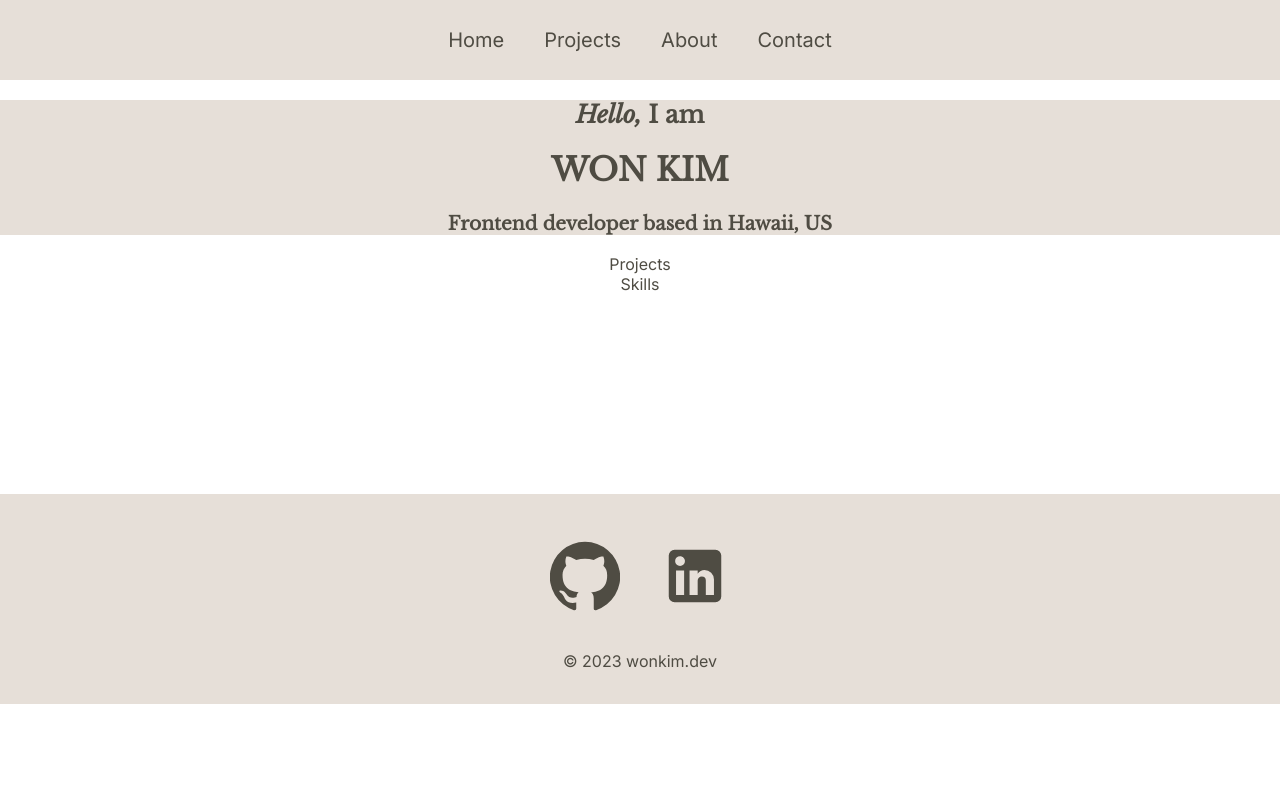
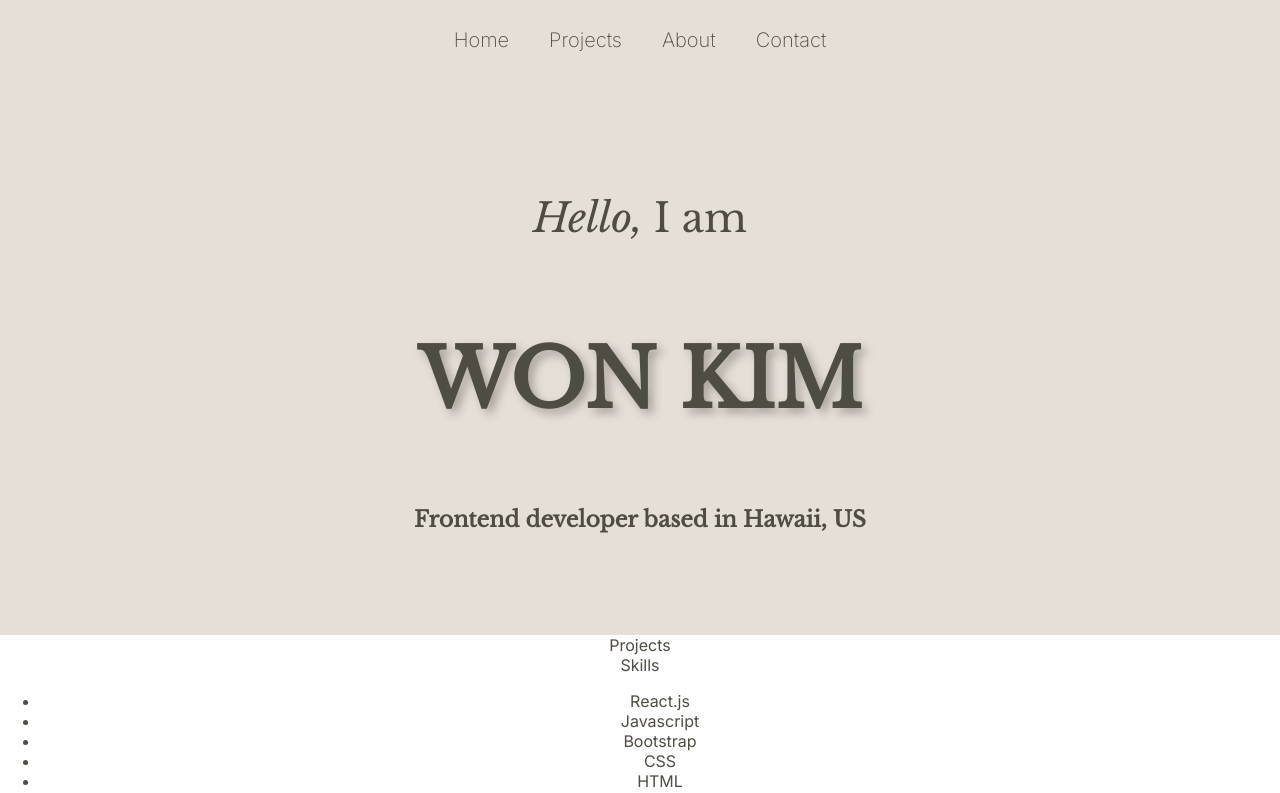
Before and after one commit to kimwk730/reactPortfolio, a React (Create React App) app: page / in a window 1280 px wide. Shown: the top 793 px of the page. Built offline with nearby package versions, Linux system fonts and the light colour scheme; the HTML template or start-up script is replaced by a standard one.

Commit message:
homepage hero styled

```diff
--- a/src/pages/Home.js
+++ b/src/pages/Home.js
@@ -14,6 +14,15 @@ function Home() {
 			<main>
 				<div>Projects</div>
 				<div>Skills</div>
+				<ul>
+					<li>React.js</li>
+					<li>Javascript</li>
+					<li>Bootstrap</li>
+					<li>CSS</li>
+					<li>HTML</li>
+					<li>Figma</li>
+					<li>SEO</li>
+				</ul>
 			</main>
 		</div>
 	);
--- a/src/styles/Home.css
+++ b/src/styles/Home.css
@@ -1,5 +1,28 @@
+.home {
+	width: 100%;
+	align-items: center;
+}
 .hero {
+	width: 100%;
+	height: calc(100vh-80px);
+	display: flex;
+	flex-direction: column;
+	justify-content: center;
+	align-items: center;
+	text-align: center;
+	background: var(--beige);
 	font-family: var(--accentFont);
-	background: var(--beige);
+	padding: 80px 0;
 	margin: 0;
 }
+.hero h1 {
+	font-size: 80px;
+	text-shadow: 5px 5px 10px rgba(79, 76, 67, 0.4);
+}
+.hero h2 {
+	font-size: 40px;
+	font-weight: 100;
+}
+.hero h3 {
+	font-size: 22px;
+}
--- a/src/styles/Navbar.css
+++ b/src/styles/Navbar.css
@@ -19,6 +19,10 @@
 	text-decoration: none;
 	margin: 20px;
 	font-size: 20px;
+	font-weight: 200;
+}
+.navbar a:hover {
+	font-weight: 400;
 }
 
 .toggleButton {
```
